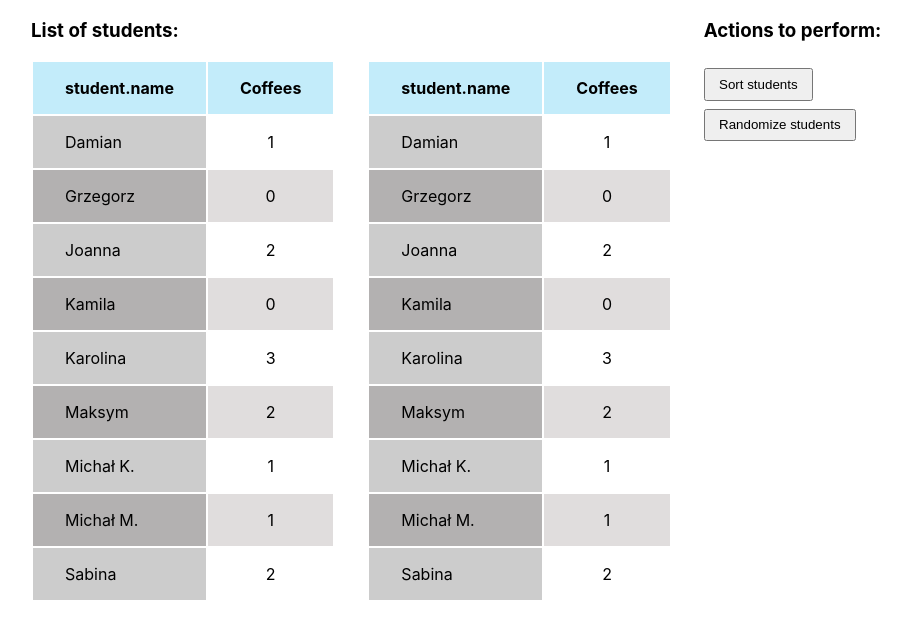
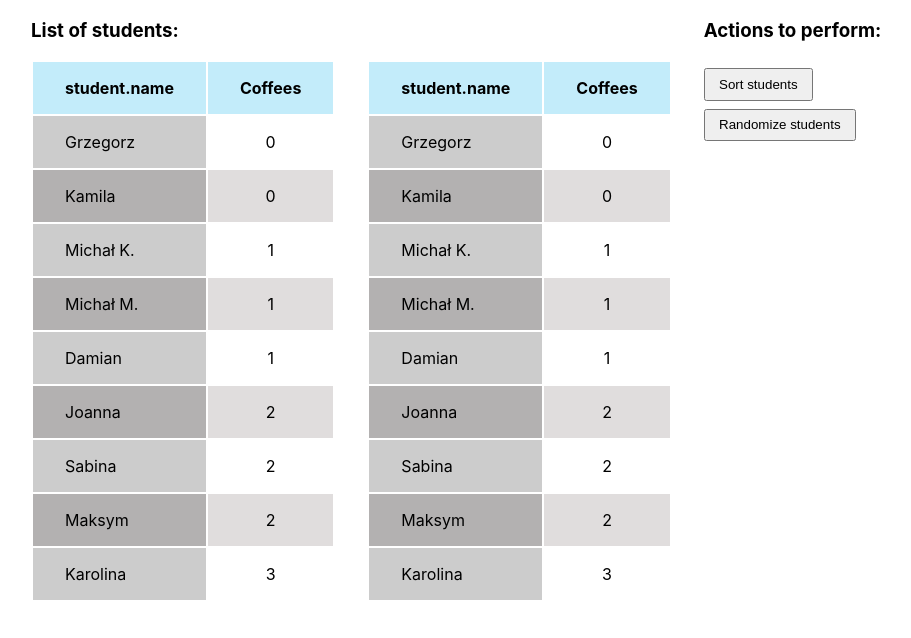
Before and after one commit to argasek/codebrainers-2020-02, a React (Create React App) app: page / in a window 1280 px wide. Shown: the top 638 px of the page, without its empty margins (33-944 px from the left). Built offline with nearby package versions, Linux system fonts and the light colour scheme.

Commit message:
Sorting function by key

```diff
--- a/src/components/student-list/StudentList.jsx
+++ b/src/components/student-list/StudentList.jsx
@@ -3,13 +3,13 @@ import codeBrainersStudents from '../../models/Students';
 import Student from 'components/student/Student';
 import './StudentList.css';
 
-const sortStudents = (studentsArray) => {
+const sortStudents = (studentsArray, key) => {
   return studentsArray.sort(function (a, b) {
-    if (a.name < b.name) {
+    if (a[key]< b[key]) {
       return -1;
-    } else if (a.name === b.name) {
+    } else if (a[key] === b[key]) {
       return 0;
-    } else if (a.name > b.name) {
+    } else if (a[key] > b[key]) {
       return 1;
     }
   });
@@ -27,7 +27,7 @@ const StudentList = () => {
       </thead>
       <tbody>
         {
-          sortStudents(codeBrainersStudents).map(student =>
+          sortStudents(codeBrainersStudents, "coffees").map(student =>
             <Student
               key={student.id}
               student={student}
```
